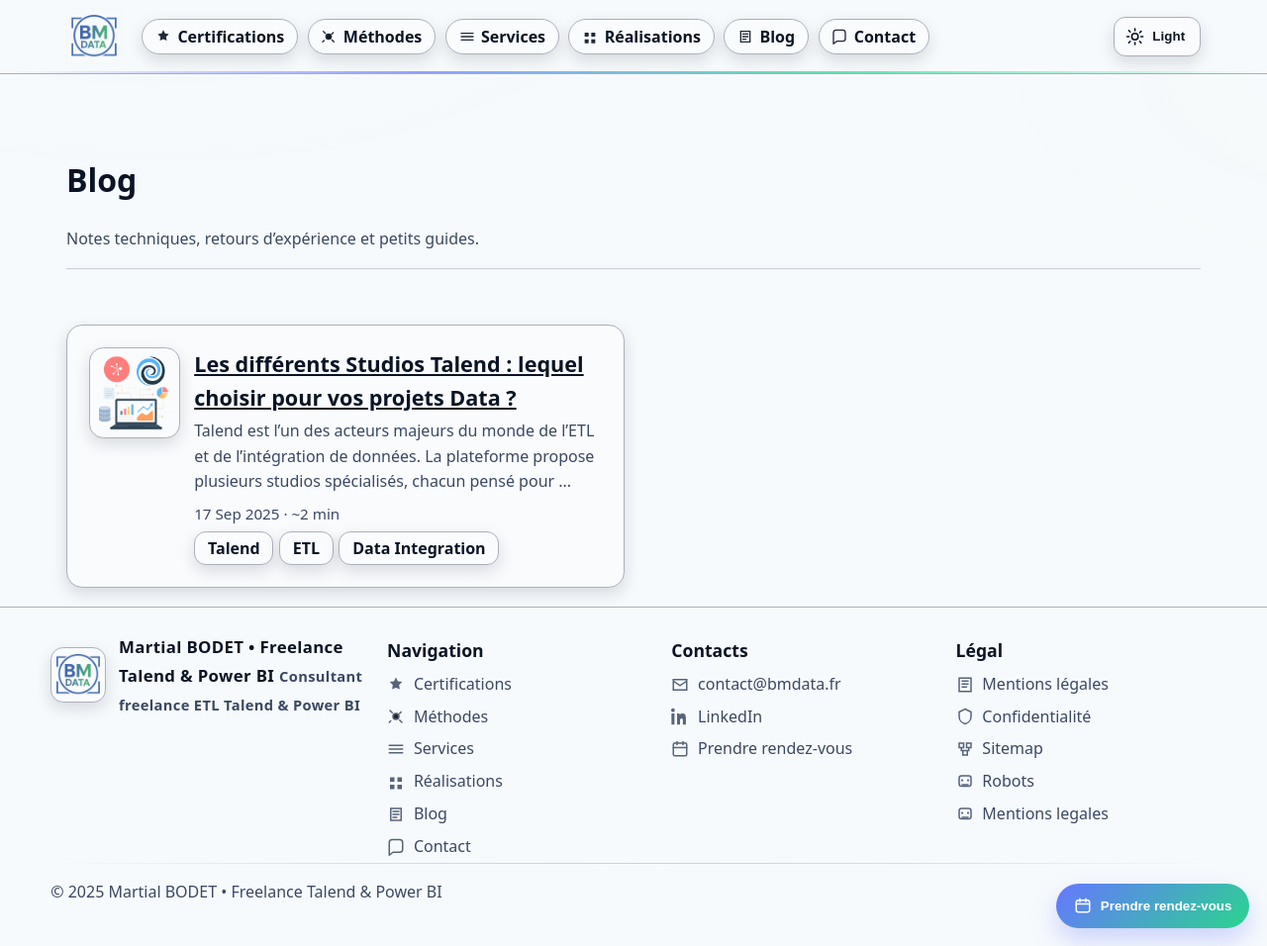
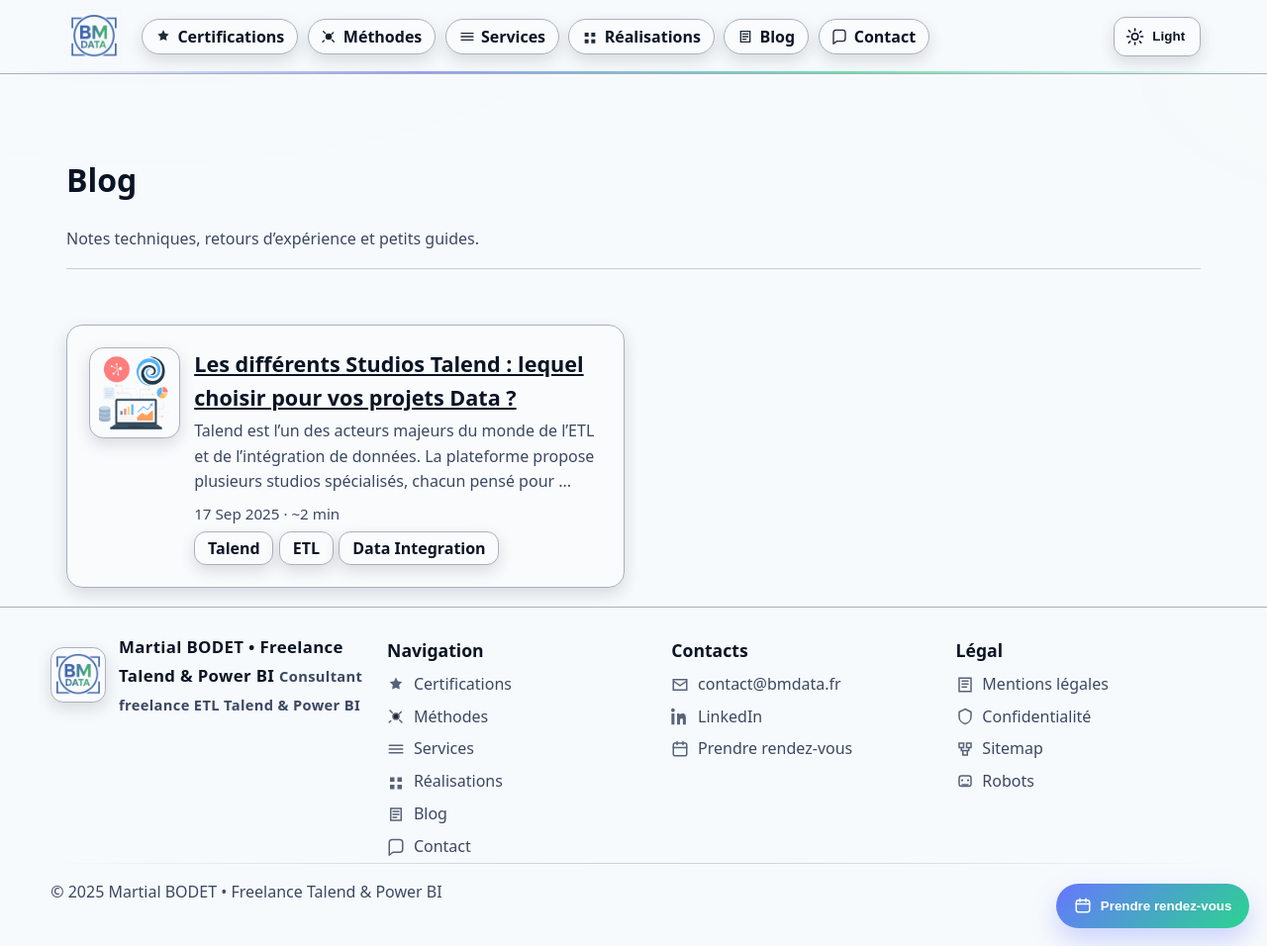
Before and after one commit to mbodetdata/mbodetdata.github.io, a Jekyll site: the page built from blog.md, in a window 1280 px wide and 956 px high. Shown: the whole window at 99% size. Built offline with Jekyll 4.4.1, drawn with Linux system fonts in a browser that asks for light colours; a script that is not in the unit is left out.

Commit message:
maj mentions

```diff
--- a/_includes/footer.html
+++ b/_includes/footer.html
@@ -87,10 +87,6 @@
             <svg class="fi" viewBox="0 0 24 24" aria-hidden="true"><circle cx="8" cy="10" r="1.5" fill="currentColor"/><circle cx="16" cy="10" r="1.5" fill="currentColor"/><rect x="4" y="4" width="16" height="14" rx="3" ry="3" fill="none" stroke="currentColor" stroke-width="2"/><path d="M8 16h8" stroke="currentColor" stroke-width="2" stroke-linecap="round"/></svg>
             Robots
           </a></li>
-          <li><a href="/mentions-legales.html" rel="robots">
-            <svg class="fi" viewBox="0 0 24 24" aria-hidden="true"><circle cx="8" cy="10" r="1.5" fill="currentColor"/><circle cx="16" cy="10" r="1.5" fill="currentColor"/><rect x="4" y="4" width="16" height="14" rx="3" ry="3" fill="none" stroke="currentColor" stroke-width="2"/><path d="M8 16h8" stroke="currentColor" stroke-width="2" stroke-linecap="round"/></svg>
-            Mentions legales
-          </a></li>
         </ul>
       </nav>
     </div>
```
